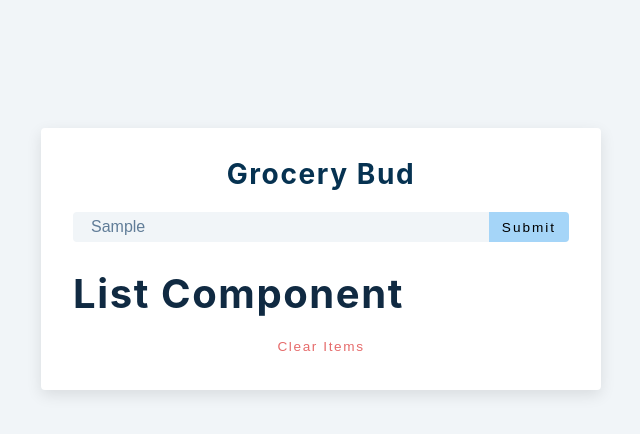
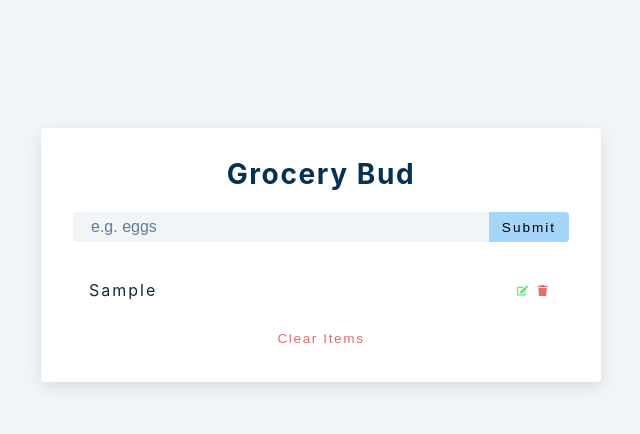
Before and after one commit to NavdeepTU/React-Basic-Projects, a React (Create React App) app in the folder 10-Grocery-Bud/: page / in a window 1280 px wide. Both pictures are taken after typing "Sample" into the empty fields and a click on the button "Submit". Shown: the top 434 px of the page, without its empty margins (319-959 px from the left). Built offline with nearby package versions, Linux system fonts and the light colour scheme.

Commit message:
add item functionality implemented

```diff
--- a/10-Grocery-Bud/src/App.js
+++ b/10-Grocery-Bud/src/App.js
@@ -11,7 +11,16 @@
 
   const handleSubmit = (e) => {
     e.preventDefault();
-    console.log('hello');
+    if (!name) {
+      // display alert
+    } else if (name && isEditing) {
+      // deal with edit
+    } else {
+      // show alert
+      const newItem = { id: new Date().getTime().toString(), title: name };
+      setList([...list, newItem]);
+      setName('');
+    }
   };
 
   return (
@@ -32,10 +41,12 @@
           </button>
         </div>
       </form>
-      <div className="grocery-container">
-        <List />
-        <button className="clear-btn">clear items</button>
-      </div>
+      {list.length > 0 && (
+        <div className="grocery-container">
+          <List items={list} />
+          <button className="clear-btn">clear items</button>
+        </div>
+      )}
     </section>
   );
 }
--- a/10-Grocery-Bud/src/List.js
+++ b/10-Grocery-Bud/src/List.js
@@ -1,7 +1,27 @@
-import React from 'react'
-import { FaEdit, FaTrash } from 'react-icons/fa'
-const List = () => {
-  return <h2>list component</h2>
-}
+import React from 'react';
+import { FaEdit, FaTrash } from 'react-icons/fa';
 
-export default List
+const List = ({ items }) => {
+  return (
+    <div className="grocery-list">
+      {items.map((item) => {
+        const { id, title } = item;
+        return (
+          <article key={id} className="grocery-item">
+            <p className="title">{title}</p>
+            <div className="btn-container">
+              <button type="button" className="edit-btn">
+                <FaEdit />
+              </button>
+              <button type="button" className="delete-btn">
+                <FaTrash />
+              </button>
+            </div>
+          </article>
+        );
+      })}
+    </div>
+  );
+};
+
+export default List;
```
